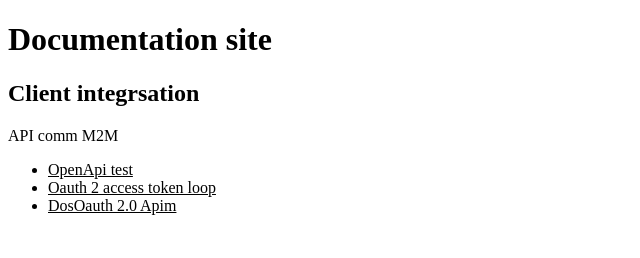
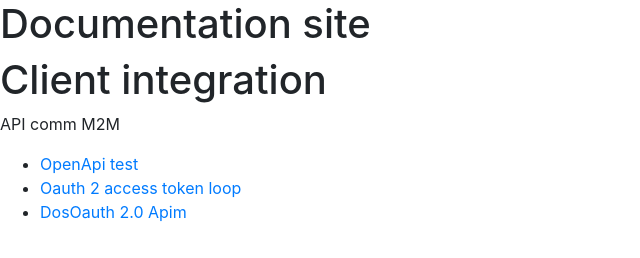
Before and after one commit to rledesma912/documentation, a website: page public/index.html in a window 1280 px wide. Shown: the whole page, without its empty margins (0-640 px from the left). Drawn offline with Linux system fonts and the light colour scheme.

Commit message:
bootstrap just for fun

```diff
--- a/openapi-definitions/test001.yml
+++ b/openapi-definitions/test001.yml
@@ -1,6 +1,6 @@
 openapi: 3.0.3
 info:
-  title: Swagger Petstore - OpenAPI 3.0
+  title: Uno - OpenAPI 3.0
   description: |-
     This is a sample Pet Store Server based on the OpenAPI 3.0 specification.  You can find out more about
     Swagger at [https://swagger.io](https://swagger.io). In the third iteration of the pet store, we've switched to the design first approach!
--- a/public/index.html
+++ b/public/index.html
@@ -5,7 +5,7 @@
     <meta charset="UTF-8">
     <meta name="viewport" content="width=device-width, initial-scale=1.0">
     <link rel="icon" href="favicon.ico">
-    <link rel="stylesheet" href="style.css">
+    <link rel="stylesheet" href="bootstrap.min.css">
     <title>M2B</title>
 </head>
 
@@ -13,7 +13,7 @@
     <h1>Documentation site</h1>
 
     <section>
-        <h1>Client integrsation</h1>
+        <h1>Client integration</h1>
         <p>API comm M2M</p>
         <div>
             <ul>
```
Also changed, not shown: public/bootstrap.min.css (added), public/bootstrap.min.js (added), public/favicon.ico (deleted).
